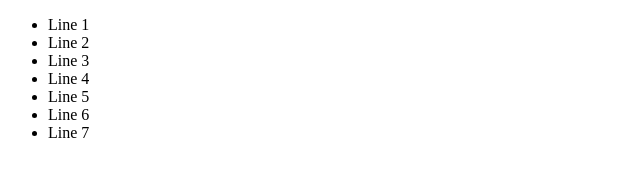
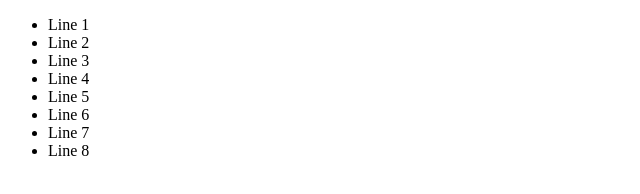
Before and after one commit to dunghtt99/git-learn, a plain HTML site: page branch-demo.html in a window 1280 px wide. Shown: the full height of the page, 0-640 px from the left. Drawn offline with Linux system fonts and the light colour scheme.

Commit message:
add line
add 1 more line

```diff
--- a/branch-demo.html
+++ b/branch-demo.html
@@ -15,6 +15,7 @@
         <li>Line 5</li>
         <li>Line 6</li>
         <li>Line 7</li>
+        <li>Line 8</li>
     </ul>
 </body>
 </html>
```
